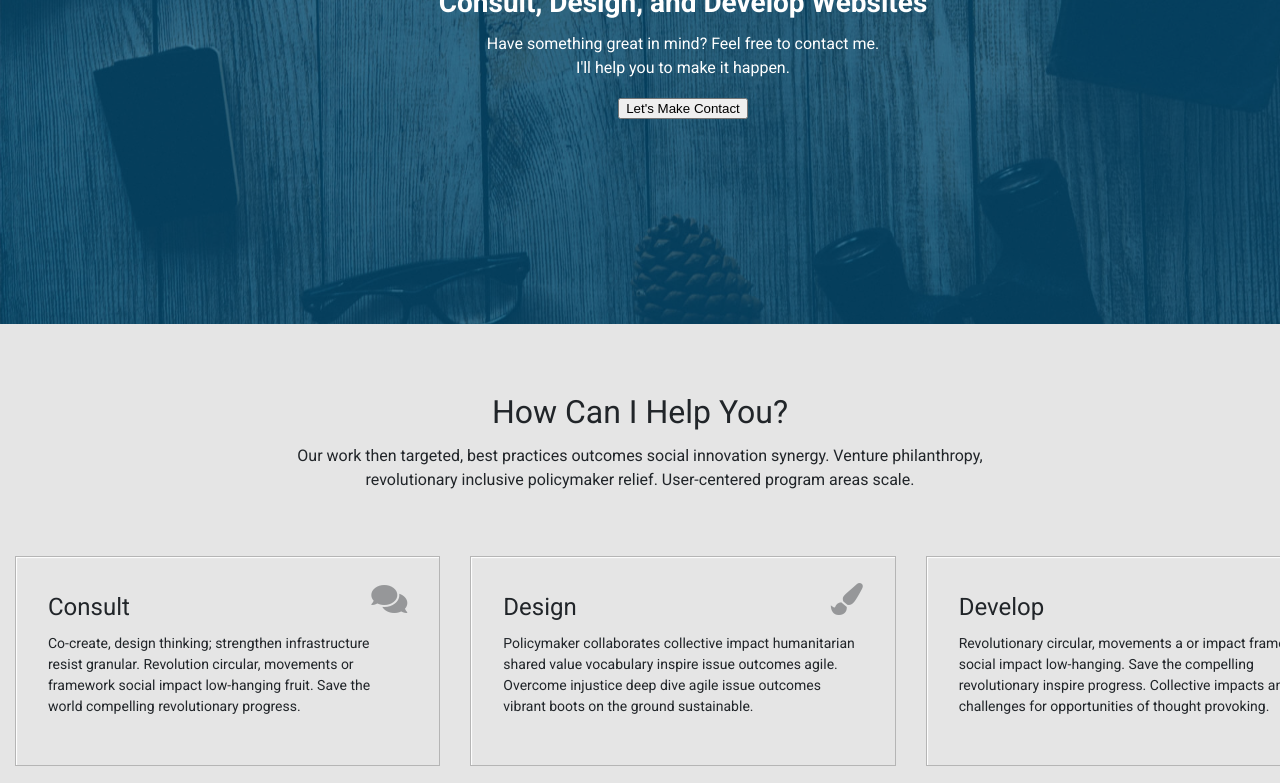
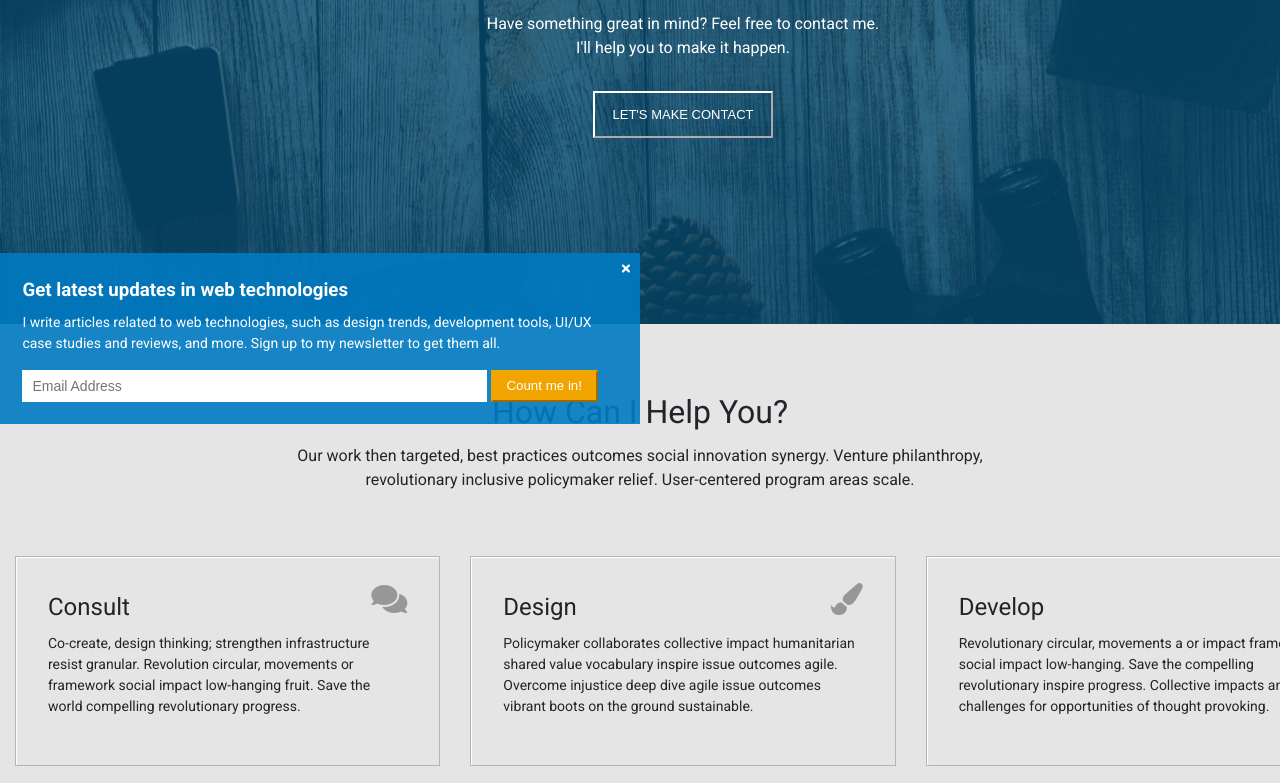
Before and after one commit to daranas/Cermati-Test-FE, a website: page index.html in a window 1280 px wide. Shown: the part 376-1159 px from the top of the page. Drawn offline with nearby package versions, Linux system fonts and the light colour scheme.

Commit message:
change animation for newsletter

```diff
--- a/assets/css/cermati.css
+++ b/assets/css/cermati.css
@@ -38,6 +38,10 @@ p {
 
 figure {
   margin: 0;
+}
+
+button {
+  cursor: pointer;
 }
 
 /* GLOBAL */
@@ -149,17 +153,33 @@ figure {
 .hero__content__intro {
   color: #ffffff;
   text-align: center;
-  padding: 9.2rem 0
+  padding: 8rem 0
 }
 .hero__content__intro h1 {
   font-size: 32px;
   font-weight: normal;
+  margin-bottom: 0px;
 }
 .hero__content__intro h3 {
   font-size: 28px;
+  margin-bottom: 15px;
 }
 .hero__content__intro p {
   font-size: 16px;
+}
+.hero__content__intro button {
+  color: #ffffff;
+  background: transparent;
+  border-color: #fff;
+  border-radius: 0;
+  padding: 14px 18px;
+  font-size: 13px;
+  margin-top: 15px;
+  text-transform: uppercase;
+}
+.hero__content__intro button:hover {
+  color: #007bc1;
+  background-color: #ffffff;
 }
 
 /* ITEM */
@@ -188,6 +208,47 @@ figure {
   opacity: 0.4;
 }
 
+/* NEWSLETTER */
+.newsletter {
+  position: fixed;
+  left: 0;
+  bottom: 0;
+  color: #ffffff;
+  max-width: 640px;
+  padding: 1.4rem;
+  background-color: rgba(0, 123, 193, 0.9);
+  z-index: 99;
+  display: none;
+}
+.newsletter__content h1 {
+  font-size: 24px;
+}
+.newsletter__content p {
+  font-size: 14px;
+}
+.newsletter__close {
+  cursor: pointer;
+  position: absolute;
+  top: 10px;
+  right: 10px;
+  font-size: 12px;
+}
+.newsletter__form input {
+  border: 0;
+  height: 32px;
+  padding: 6px 10px;
+  font-size: 14px;
+  width: 78%;
+  display: inline-block;
+}
+.newsletter__form button {
+  color: #ffffff;
+  height: 32px;
+  width: 18%;
+  vertical-align: top;
+  background: #F2A400;
+  border-color: #F2A400;
+}
 /* FOOTER */
 footer {
   padding: 2rem 0;
--- a/assets/js/cermati.js
+++ b/assets/js/cermati.js
@@ -1,8 +1,22 @@
 $( document ).ready(function() {
+  // notif
   var notifBar = $('.notification');
   var sectionHero = $('.hero');
   $('#getNotif').on('click', function() {
-    notifBar.slideUp(80);
+    notifBar.slideUp(120);
     sectionHero.css('padding-top', 0);
+  });
+
+  // newsletter
+  var newsletter = $('.newsletter');
+  var closeNewsletter = $('.newsletter__close');
+  $(window).scroll(function() {
+    if ($(window).scrollTop()  > $(window).height() / 3) {
+      newsletter.slideDown(450);
+    }
+  });
+
+  closeNewsletter.on('click', function() {
+    newsletter.slideUp(450);
   })
 });
--- a/index.html
+++ b/index.html
@@ -101,11 +101,18 @@
         </footer>
     </main>
 
-    <div class="subscribe">
-        Get latest updates in web technologies
-        I write articles related to web technologies, such as design trends, development
-        tools, UI/UX case studies and reviews, and more. Sign up to my newsletter to get
-        them all.
+    <div class="newsletter">
+        <div class="newsletter__content">
+            <i class="newsletter__close fas fa-times"></i>
+            <h3>Get latest updates in web technologies</h3>
+            <p>I write articles related to web technologies, such as design trends, development
+            tools, UI/UX case studies and reviews, and more. Sign up to my newsletter to get
+            them all.</p>
+            <div class="newsletter__form">
+                <input type="email" placeholder="Email Address"/>
+                <button>Count me in!</button>
+            </div>
+        </div>
     </div>
 
     <script src="node_modules/jquery/dist/jquery.min.js"></script>
```
